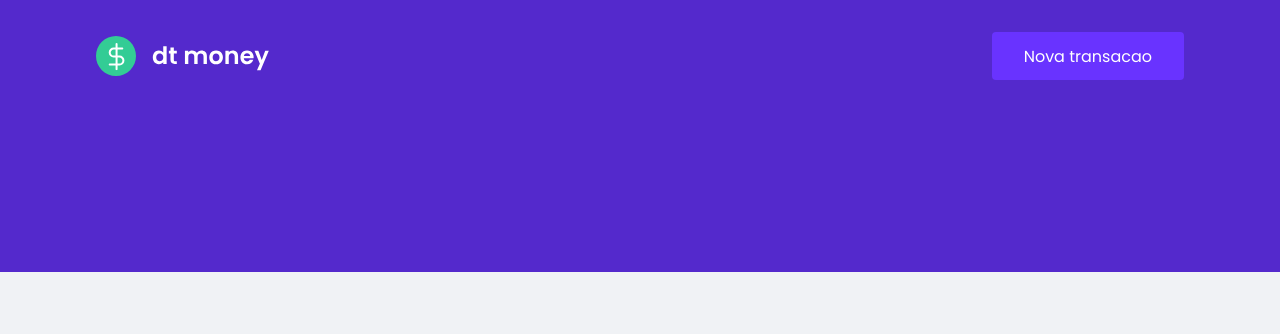
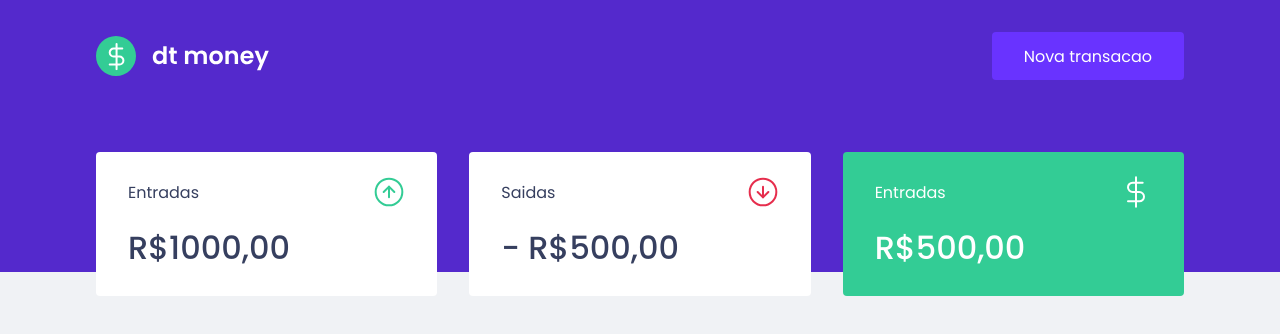
Before and after one commit to lucascsll/react-dashboard-money, a React (Create React App) app: page / in a window 1280 px wide. Shown: the top 334 px of the page. Built offline with nearby package versions, Linux system fonts and the light colour scheme.

Commit message:
adicionado componente dashboard e summary

```diff
--- a/public/index.html
+++ b/public/index.html
@@ -6,7 +6,7 @@
     <meta charset="utf-8" />
     <meta name="viewport" content="width=device-width, initial-scale=1" />
     <link rel="shortcut icon" href="favicon.png" type="image/png" >
-    <link href="https://fonts.googleapis.com/css2?family=Poppins:wght@400;600&display=swap" rel="stylesheet">
+    <link href="https://fonts.googleapis.com/css2?family=Poppins:wght@400;500;600&display=swap" rel="stylesheet">
     <title>Dashboard Money</title>
   </head>
   <body>
--- a/src/App.tsx
+++ b/src/App.tsx
@@ -1,11 +1,13 @@
 import React from 'react';
 import {GlobalStyle} from "./styles/global";
 import {Header} from "./components/Header";
+import {Dashboard} from "./components/Dashboard";
 
 export function App() {
   return (
     <>
      <Header/>
+     <Dashboard/>
      <GlobalStyle/>
     </>
   );
--- /dev/null
+++ b/src/components/Dashboard/index.tsx
@@ -0,0 +1,10 @@
+import { Container } from "./styles";
+import {Summary} from "../Summary";
+
+export function Dashboard () {
+    return (
+        <Container>
+            <Summary/>
+        </Container>
+    )
+}
--- /dev/null
+++ b/src/components/Dashboard/styles.ts
@@ -0,0 +1,10 @@
+import styled from "styled-components";
+
+export const Container = styled.main`
+  max-width: 1120px;
+  margin: 0 auto;
+  padding: 2.5rem 1rem;
+
+
+
+`;
--- /dev/null
+++ b/src/components/Summary/index.tsx
@@ -0,0 +1,32 @@
+import {Container} from "./styles";
+import icomeImg from "../../assets/income.svg"
+import outcomeImg from "../../assets/outcome.svg"
+import totalImg from "../../assets/total.svg"
+
+export function Summary () {
+    return(
+        <Container>
+            <div>
+                <header>
+                    <p>Entradas</p>
+                    <img src={icomeImg} alt="Entradas" />
+                </header>
+                <strong>R$1000,00</strong>
+            </div>
+            <div>
+                <header>
+                    <p>Saidas</p>
+                    <img src={outcomeImg} alt="saidas" />
+                </header>
+                <strong>- R$500,00</strong>
+            </div>
+            <div className="highligth-brackground">
+                <header>
+                    <p>Entradas</p>
+                    <img src={totalImg} alt="Total" />
+                </header>
+                <strong>R$500,00</strong>
+            </div>
+        </Container>
+    )
+}
--- /dev/null
+++ b/src/components/Summary/styles.ts
@@ -0,0 +1,33 @@
+import styled from "styled-components";
+
+export const Container = styled.div`
+  display: grid;
+  grid-template-columns: repeat(3, 1fr);
+  gap: 2rem;
+  margin-top: -10rem;
+
+  div {
+    background: var(--shape);
+    padding: 1.5rem 2rem;
+    border-radius: 0.25rem;
+    color: var(--text-title);
+    header {
+      display: flex;
+      align-items: center;
+      justify-content: space-between;
+    }
+
+    strong {
+      display: block;
+      margin-top: 1rem;
+      font-size: 2rem;
+      font-weight: 500;
+      line-height: 3rem;
+    };
+
+    &.highligth-brackground {
+      background: var(--green);
+      color: #FFF;
+    }
+  }
+`;
--- a/src/styles/global.ts
+++ b/src/styles/global.ts
@@ -5,6 +5,7 @@ export const GlobalStyle = createGlobalStyle`
     --background:#f0f2f5;
     --red: #E52E4D;
     --blue: #5429CC;
+    --green: #33CC95;
     --blue-ligth: #6933FF;
     --text-title: #363F5F;
     --text-body: #969CB3;
```
